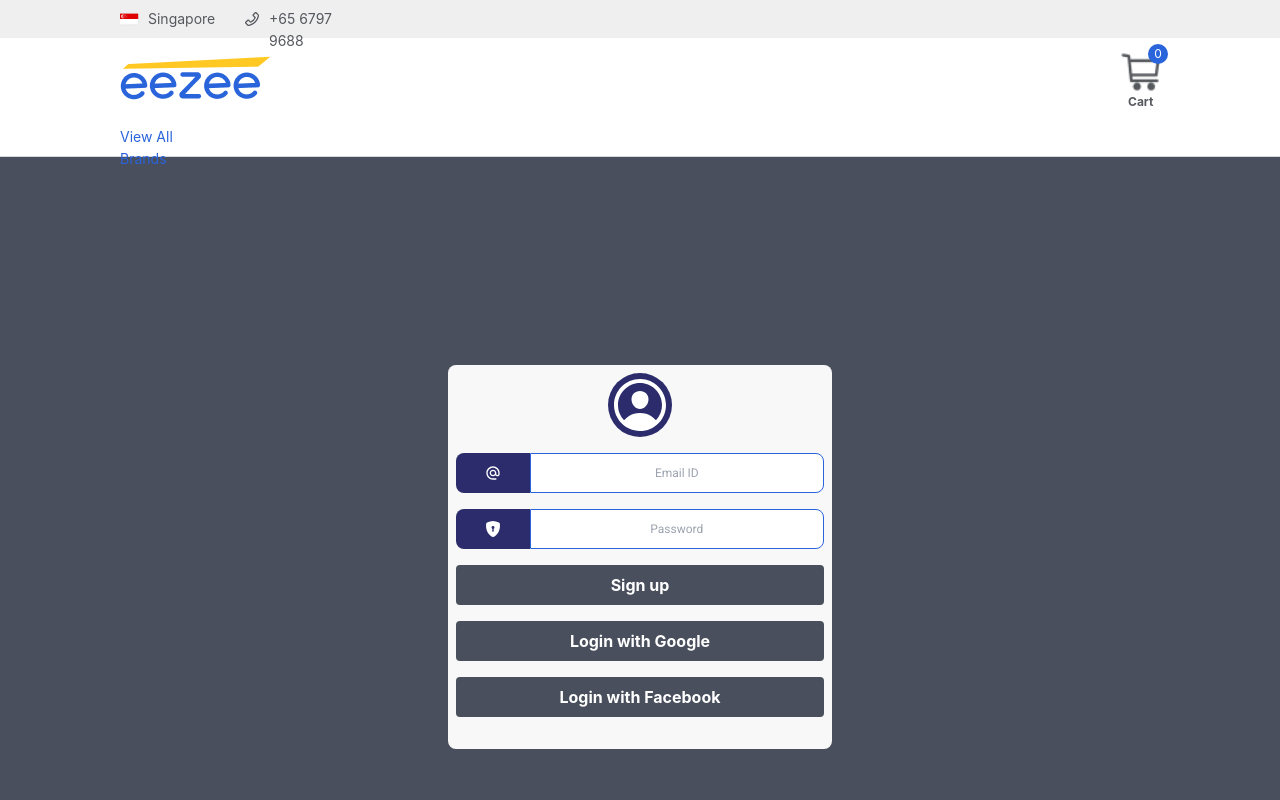
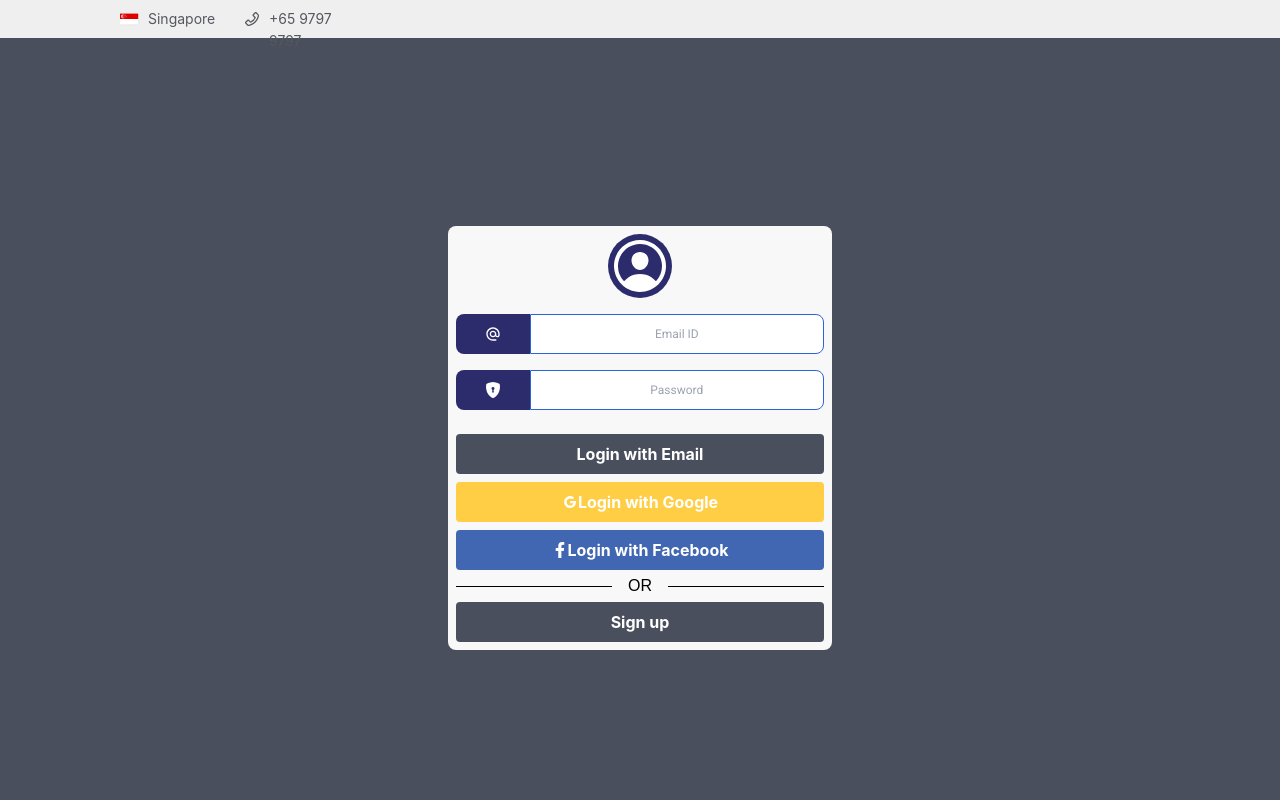
Before and after one commit to SageSG/EEZEE-ReactJS, a React (Create React App) app: page / in a window 1280 px wide. Shown: the top 800 px of the page. Built offline with nearby package versions, Linux system fonts and the light colour scheme; a web font is replaced by a local one.

Commit message:
View of Login page

```diff
--- a/src/App.jsx
+++ b/src/App.jsx
@@ -9,6 +9,7 @@ import {Routes,
     import ProductPage from './components/product';
 import Footer from './components/footer/Footer';
 import Login from './routes/Login';
+import Signup from './routes/Signup';
 
 function App() {
   return (
@@ -17,6 +18,7 @@ function App() {
       <Routes>
         <Route exact path="/" element = {<Login/>}/>
         <Route exact path="brands" element = {<Brands/>}/>
+        <Route exact path="signup" element = {<Signup/>}/>
         <Route exact path="products" element = {<Products/>}/>
         <Route exact path="products/:productid" element = {<ProductPage/>}/>
 
--- a/src/components/footer/Footer.jsx
+++ b/src/components/footer/Footer.jsx
@@ -49,7 +49,7 @@ function Footer() {
         <div className="flex-none w-1/3 order-2 grow-0 text-w1 space-y-4 self-center">
         <div className="flex-none justify-center text-w1 text-center">
           <b>Purpose & Mission</b>
-        <div className="flex justify-center text-w1 text-center text-[12px] mt-2">
+        <div className="flex justify-center text-w1 text-center text-[12px] mt-2 px-4">
             At Learn4Fund, we are dedicated to providing you with the best
             possible service. We are committed to protecting your privacy and
             security. We will only use the information we collect about you
--- a/src/components/nav/Nav.jsx
+++ b/src/components/nav/Nav.jsx
@@ -37,12 +37,12 @@ function Nav() {
           <div className="flex flex-row flex-wrap w-[120px] h-[22px] ml-[32px]">
             <AiOutlinePhone className="w-[18px] h-[18px] mr-[8px] text-[#55585D] self-center" />
             <p className="w-[94px] h-[22px] text-[14px] font-normal leading-[22px] text-[#55585D] font-roboto">
-              +65 6797 9688
+              +65 9797 9797
             </p>
           </div>
         </div>
       </div>
-      <div className="flex flex-wrap w-full h-[119px] border-b-[1px] border-[#D7D8DB] bg-[#FFFFFF]">
+      {/* <div className="flex flex-wrap w-full h-[119px] border-b-[1px] border-[#D7D8DB] bg-[#FFFFFF]">
         <div className="flex flex-row w-full h-[80px] justify-between items-center mx-[120px]">
           <img
             src={Eezeelogo}
@@ -77,7 +77,7 @@ function Nav() {
             View All Brands
           </Link>
         </div>
-      </div>
+      </div> */}
     </section>
   );
 }
--- a/src/routes/Login.jsx
+++ b/src/routes/Login.jsx
@@ -1,7 +1,10 @@
 import React, { useState } from "react";
 import { IoPersonCircleOutline } from "react-icons/io5";
+import {AiOutlineGoogle} from "react-icons/ai";
+import {FaFacebookF} from "react-icons/fa";
 import { MdAlternateEmail } from "react-icons/md";
 import {BsShieldLockFill} from "react-icons/bs";
+import { Link } from "react-router-dom";
 
 function Login() {
   const [email, setEmail] = useState("");
@@ -15,7 +18,7 @@ function Login() {
   return (
     <main>
       <div className="flex flex-col items-center justify-center h-screen bg-g2">
-        <div className="flex flex-col items-center w-96 h-96 p-2 bg-w2 rounded-lg">
+        <div className="flex flex-col items-center w-96 h-auto p-2 bg-w2 rounded-lg">
           <span className="flex w-16 h-16 bg-b1 rounded-full items-center justify-center">
             <IoPersonCircleOutline className="text-w1" size="100" />
           </span>
@@ -48,9 +51,23 @@ function Login() {
             onChange={handlePasswordChange}
             />
           </div>
-          <button className="mt-4 p-2 w-full rounded bg-g2 text-w1 font-bold">Sign up</button>
-          <button className="mt-4 p-2 w-full rounded bg-g2 text-w1 font-bold">Login with Google</button>
-          <button className="mt-4 p-2 w-full rounded bg-g2 text-w1 font-bold">Login with Facebook</button>
+          <div className="flex flex-col w-full space-y-2 mt-6">
+          <button className="p-2 w-full rounded bg-g2 text-w1 font-bold">Login with Email</button>
+          <button className="flex flex-wrap p-2 w-full rounded bg-[#FFCE44] text-w1 font-bold justify-center"><AiOutlineGoogle className="self-center"/>Login with Google</button>
+          <button className="flex flex-wrap p-2 w-full rounded text-w1 font-bold justify-center bg-[#4267B2]"><FaFacebookF className="self-center"/>Login with Facebook</button>
+          </div>
+
+          <div className="flex flex-row flex-nowrap w-full my-1">
+            <hr className="flex flex-wrap w-full border-1 border-[black] self-center mr-4"/>
+            <p className="font-type2">OR</p>
+            <hr className="flex flex-wrap w-full border-1 border-[black] self-center ml-4"/>
+          </div>
+          <Link
+            to="/signup"
+            className="cursor-pointer p-2 w-full rounded bg-g2 text-w1 font-bold text-center"
+          >
+            Sign up
+          </Link>
         </div>
       </div>
     </main>
```
